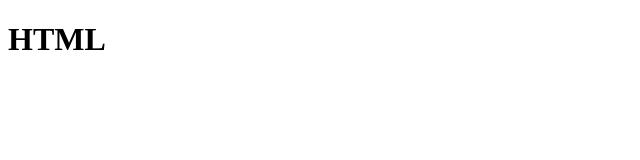
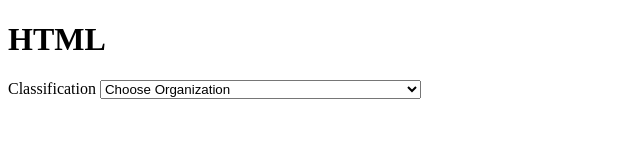
Before and after one commit to omarobaisi/Charity, a website: page dist/index.html in a window 1280 px wide. Shown: the whole page, without its empty margins (0-640 px from the left). Drawn offline with nearby package versions, Linux system fonts and the light colour scheme.

Commit message:
need to pull

```diff
--- a/dist/index.html
+++ b/dist/index.html
@@ -11,10 +11,30 @@
     <!--! Handlebar -->
     <div id="charity-container"></div>
     <script id="charity-template" type="text/x-handlebars-template">
-      {{#each item}}
+      {{#each item}}{{/each}}
+    </script>
+    <div>
+      <label for="classification">Classification</label>
 
-      {{/each}}
-    </script>
+      <select name="classification" id="classification">
+        <option value="">Choose Organization</option>
+        <option value="Religious Organization">Religious Organization</option>
+        <option value="Charitable Organization">Charitable Organization</option>
+        <option value="Educational Organization">Educational Organization</option>
+        <option value="Charitable Organization">Charitable Organization</option>
+        <option value="Pleasure, Recreational, or Social Club">Pleasure, Recreational, or Social Club</option>
+        <option value="Labor Organization">Labor Organization</option>
+        <option value="Post or Organization of War Veterans">Post or Organization of War Veterans</option>
+        <option value="Domestic Fraternal Societies and Associations">Domestic Fraternal Societies and Associations</option>
+        <option value="Board of Trade">Board of Trade</option>
+        <option value="Chamber of Commerce">Chamber of Commerce</option>
+        <option value="Fraternal Beneficiary Society, Order or Association">Fraternal Beneficiary Society, Order or Association</option>
+        <option value="Cemetery Company">Cemetery Company</option>
+        <option value="Social Welfare Organization">Social Welfare Organization</option>
+        <option value="Civic League">Civic League</option>
+        <option value="Business League">Business League</option>
+      </select>
+    </div>
     <script src="./handlebars/dist/handlebars.js"></script>
     <script src="./jquery/dist/jquery.js"></script>
     <script src="./main.js"></script>
```
Also changed, not shown: server/routes/api.js (+19 -13 lines).
